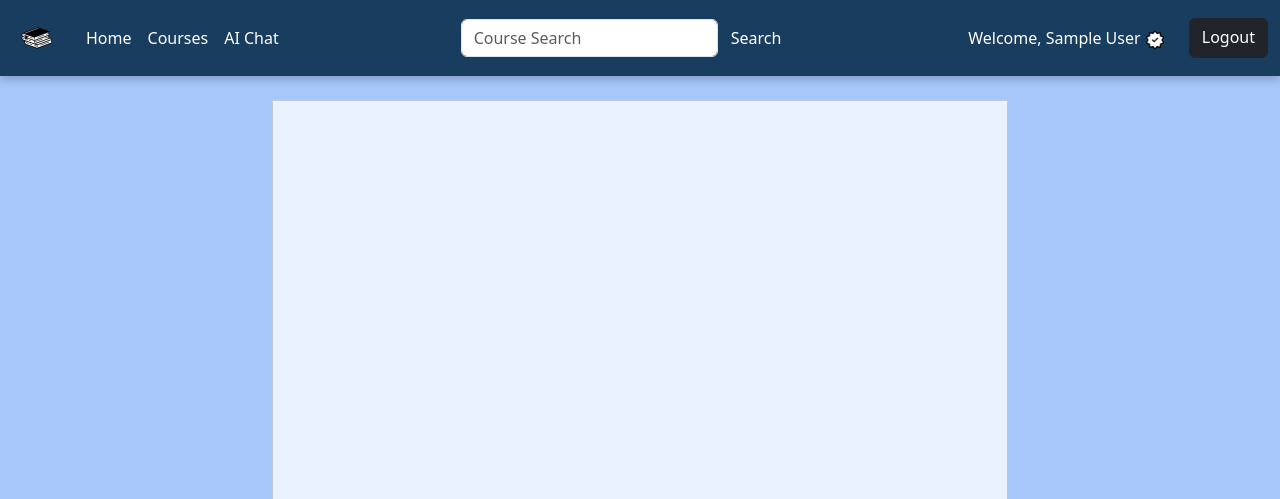
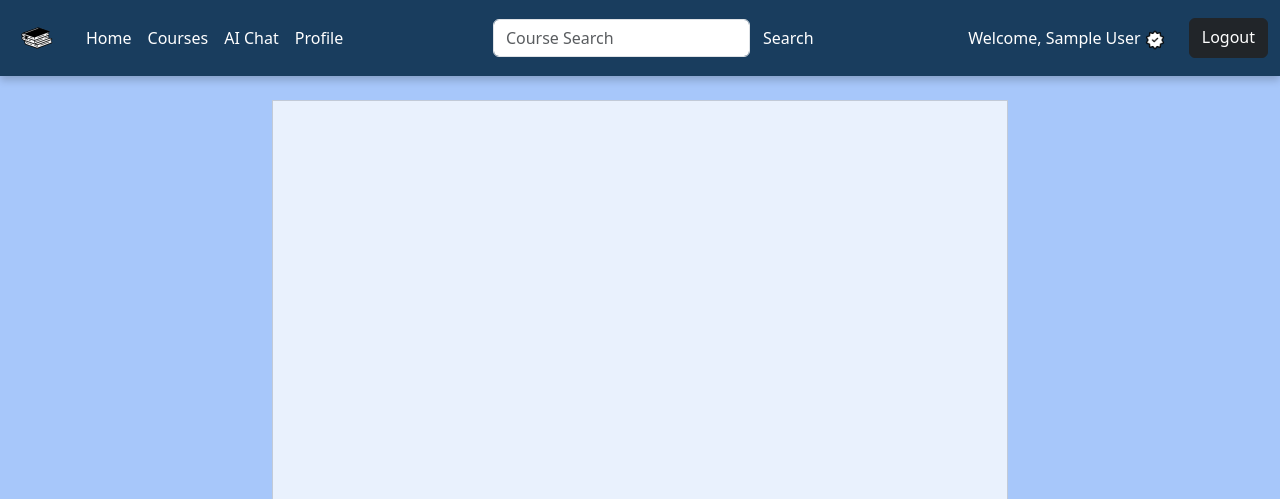
Before and after one commit to lnalewaja/RateMyCourse, a Flask app: page /gpt in a window 1280 px wide. Shown: the top 499 px of the page. Run offline with Flask 3, Linux system fonts and the light colour scheme; the visitor is signed in with stand-in values (Sample User, id 1); some libraries are stand-ins or nearby versions.

Commit message:
Profile button

```diff
--- a/templates/layout.html
+++ b/templates/layout.html
@@ -208,6 +208,9 @@
                                     href="{{ url_for('load_courses') }}">Courses</a>
                                 <a class="nav-link active" style="color:white" aria-current="page" href="/gpt">AI
                                     Chat</a>
+                                {% if session.get('name') %}
+                                <a class="nav-link active" style="color:white" aria-current="page" href="/profile">Profile</a>
+                                {% endif %}
                             </li>
                         </ul>
                         {% if not no_search_bar %}
```
